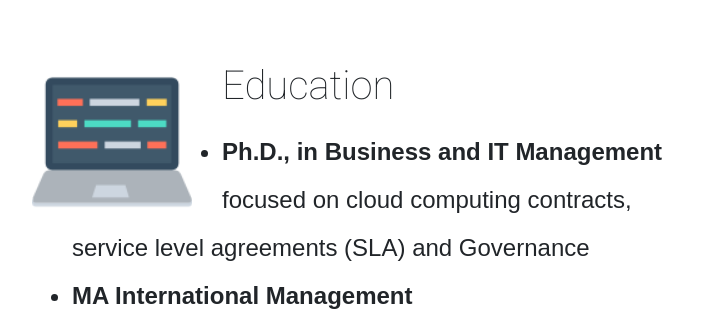
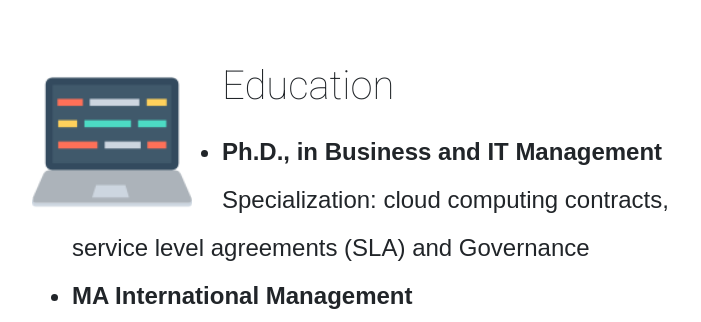
Before and after one commit to mediaor/cv, a plain HTML site: page index.html in a window 1280 px wide. Shown: the part 1900-2222 px from the top of the page, without its empty margins (288-989 px from the left). Drawn offline with nearby package versions, Linux system fonts and the light colour scheme; a web font is replaced by a local one.

Commit message:
Update index.html

```diff
--- a/index.html
+++ b/index.html
@@ -38,7 +38,7 @@
         <img class="laptop-img" src="images/laptop.png" alt="laptop-img">
         <h3>Education</h3>
           <ul>
-            <li><Strong>Ph.D., in Business and IT Management</Strong><br> focused on cloud computing contracts, service level agreements (SLA) and Governance</li>
+            <li><Strong>Ph.D., in Business and IT Management</Strong><br>Specialization: cloud computing contracts, service level agreements (SLA) and Governance</li>
             <li><strong>MA International Management</strong><br>Specialization: contractual frameworks and company projects on residential care facilities in Berlin Germany</li>
             <li><strong>Masters in Business Administration (MBA)</strong><br>Specialization: Finance and Business Management</li>
             <li><strong>Bachelors in Commerce (B.Com)</strong><br>Spelization: Financial Accounting, Cost Auccounting and Audit</li>
```
